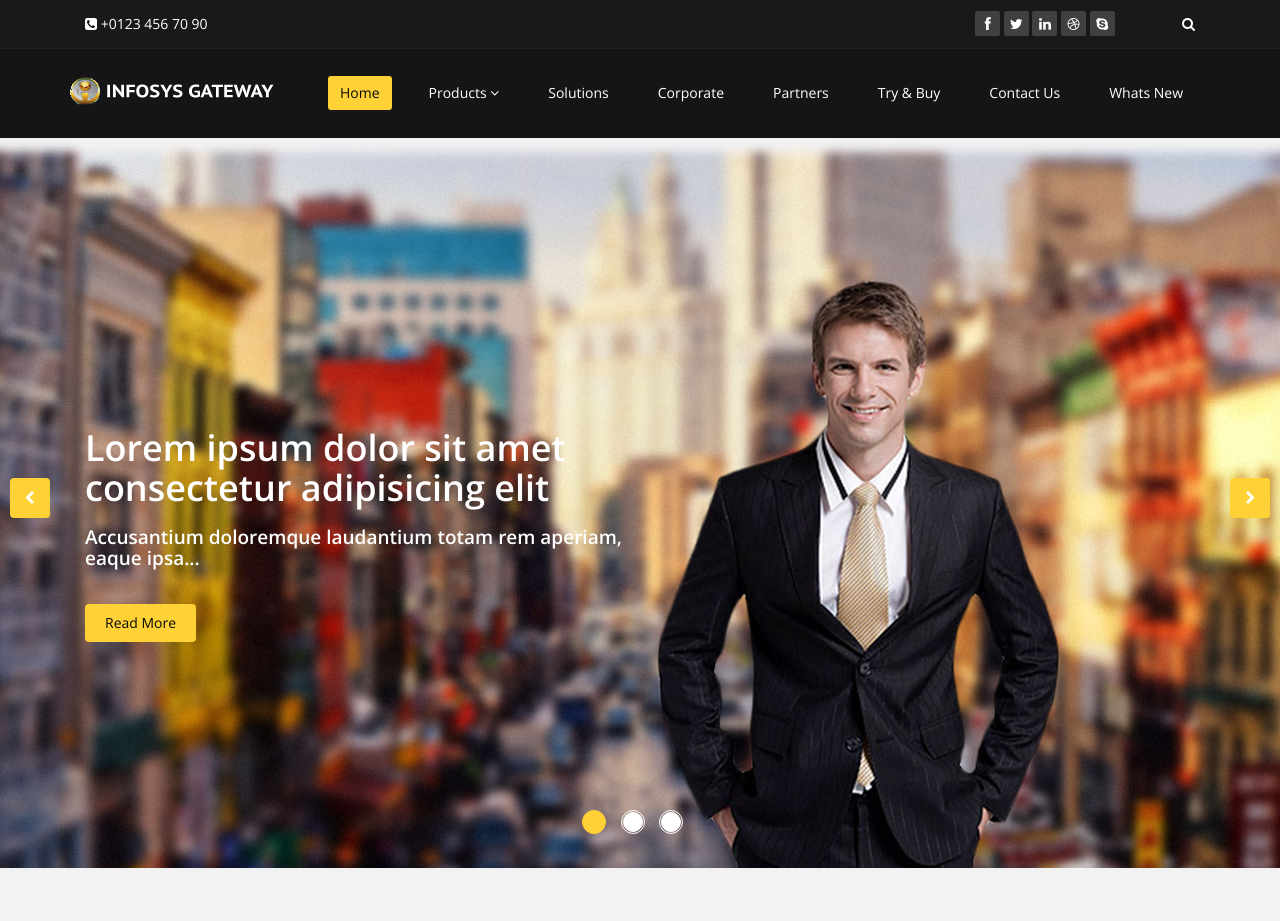
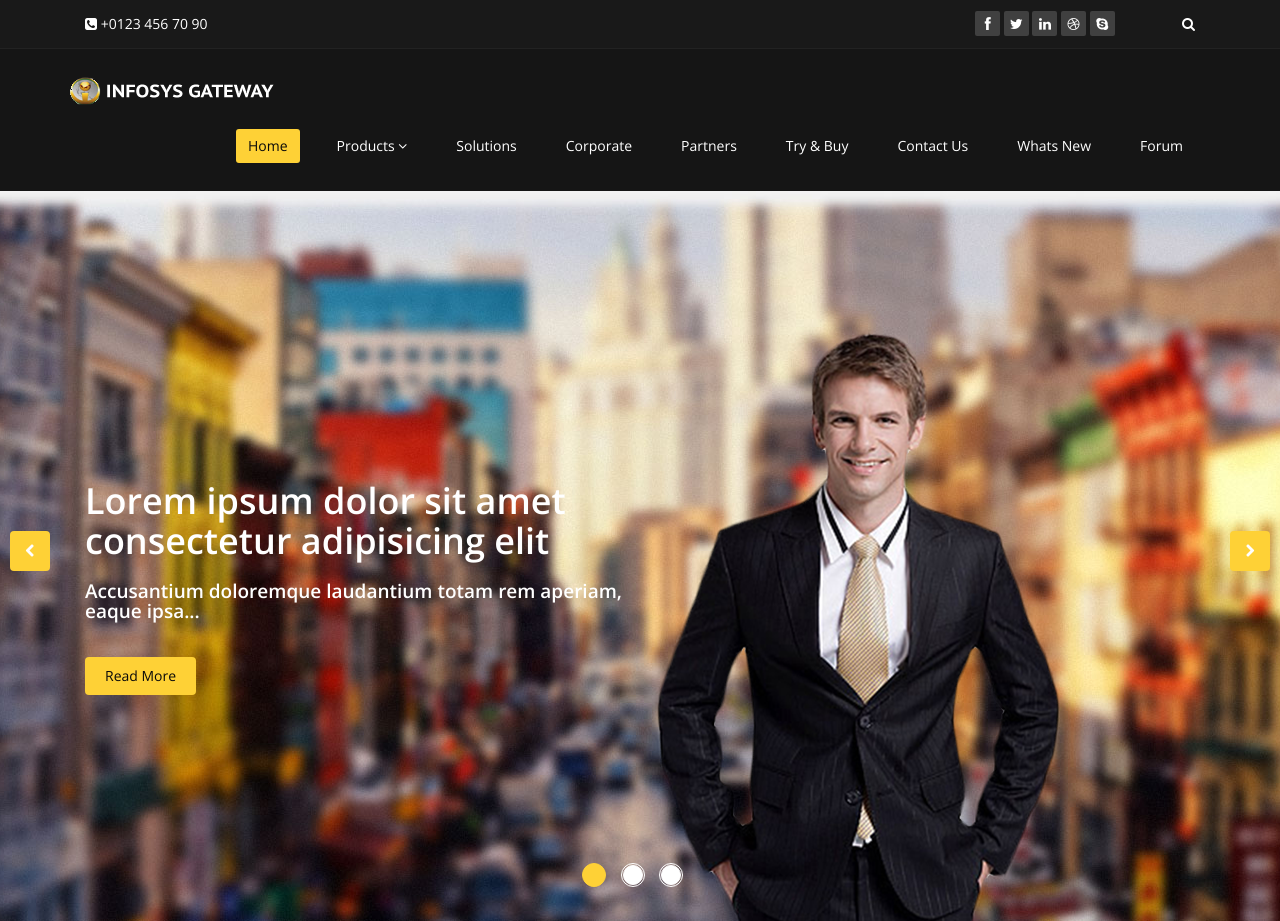
Before and after one commit to eva2014/infosys4, a plain HTML site: page index.html in a window 1280 px wide. Shown: the top 921 px of the page. Drawn offline with nearby package versions, Linux system fonts and the light colour scheme.

Commit message:
forum menu added

```diff
--- a/index.html
+++ b/index.html
@@ -84,6 +84,7 @@
                         <li><a href="contact-us.html">Try & Buy</a></li>
                         <li><a href="contact-us.html">Contact Us</a></li>
                         <li><a href="blog.html">Whats New</a></li>
+                        <li><a href="http://infosys.freeforums.net" target="_blank">Forum</a></li>
 
 
                     </ul>
```
